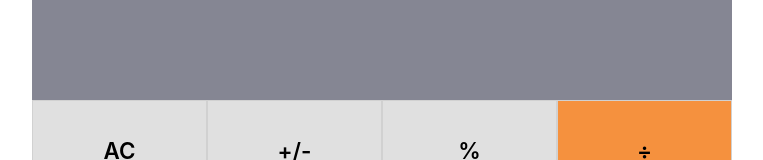
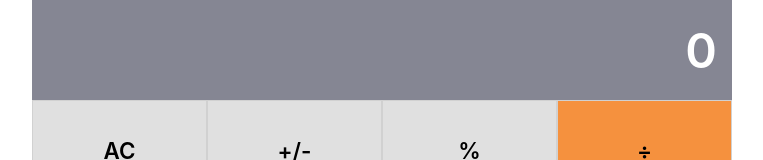
Before and after one commit to fabricio-garcia/react-calculator, a React (Create React App) app: page / in a window 1280 px wide. Shown: the top 160 px of the page, without its empty margins (258-1021 px from the left). Built offline with nearby package versions, Linux system fonts and the light colour scheme.

Commit message:
fix: Display 0 as default prop

```diff
--- a/src/components/App.js
+++ b/src/components/App.js
@@ -23,7 +23,10 @@ class App extends React.Component {
   }
 
   render() {
-    const { total, next } = this.state;
+    let { total, next } = this.state;
+    if (next == null) {
+      next = '0';
+    }
     return (
       <div id="app">
         <Display result={total || next} />
```
